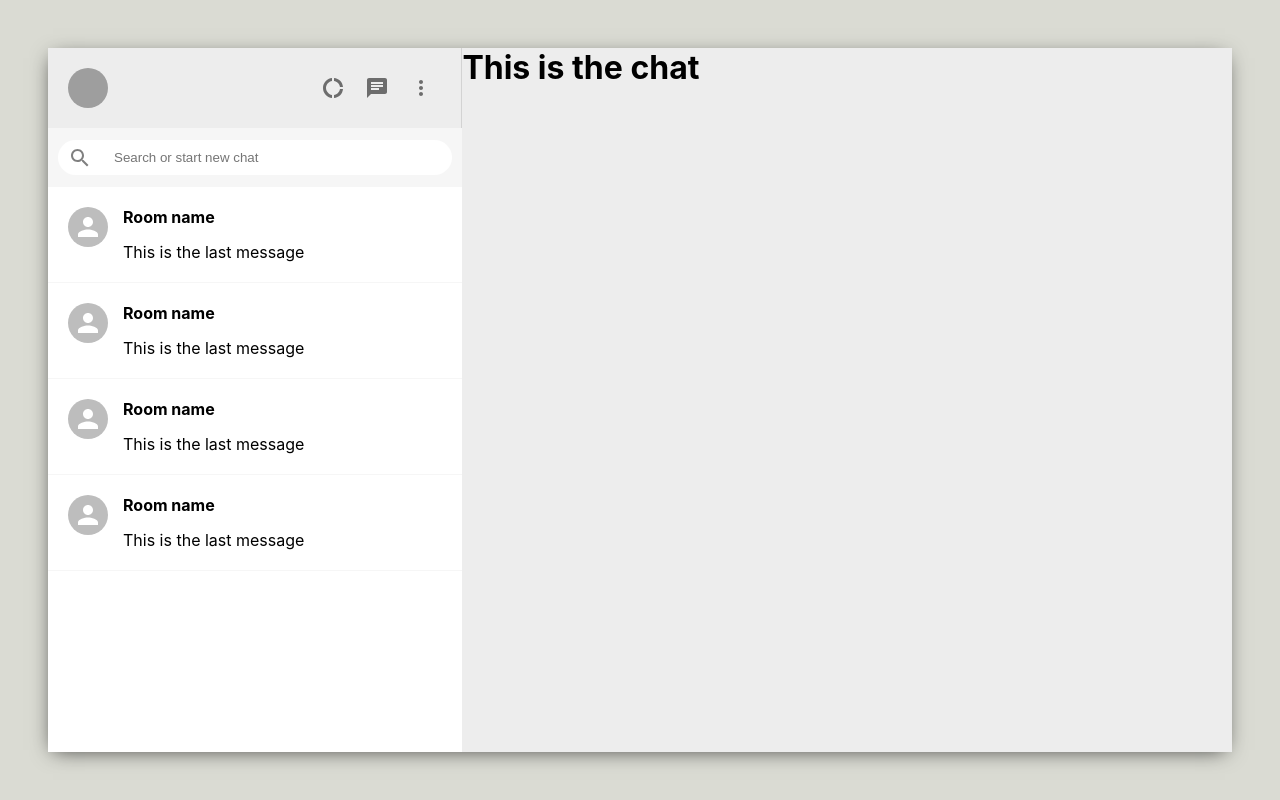
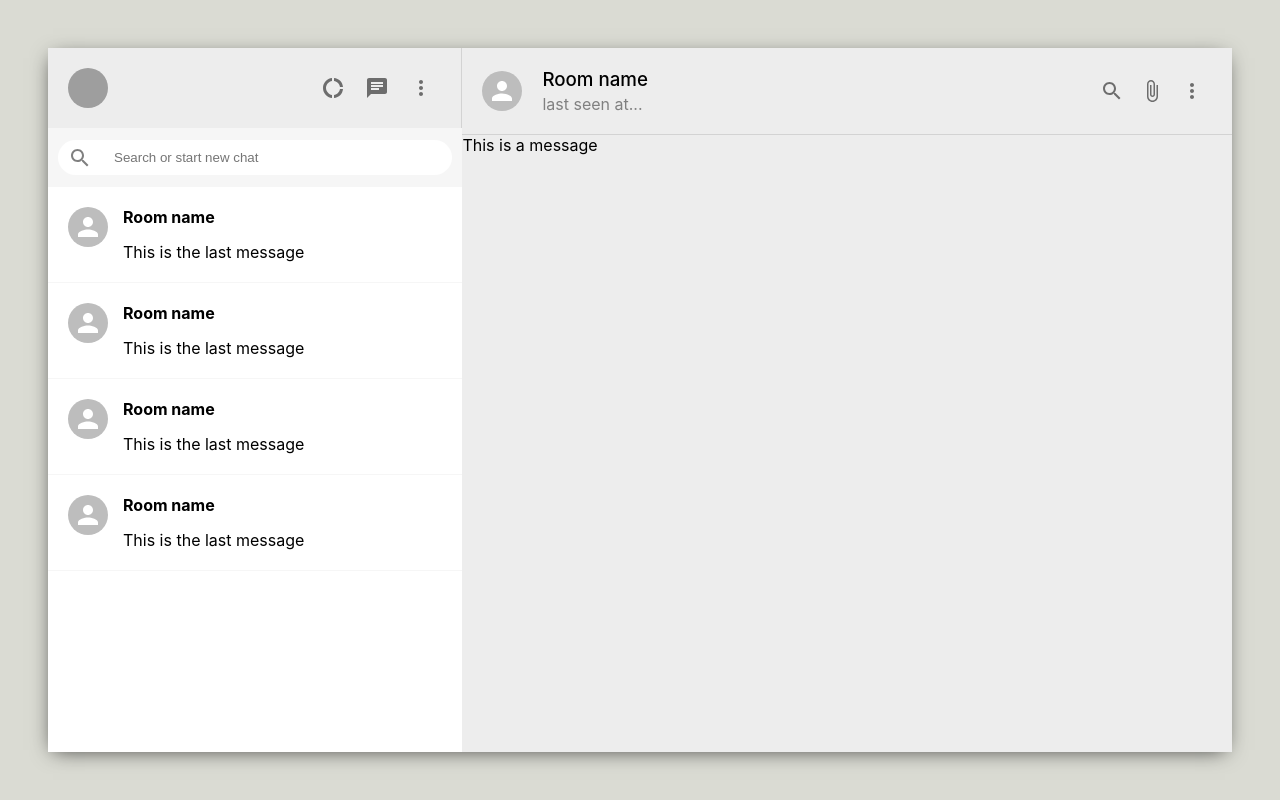
Before and after one commit to halannhile/whatsapp-clone, a React (Create React App) app: page / in a window 1280 px wide. Built offline with nearby package versions, Linux system fonts and the light colour scheme; grey boxes are pictures that could not be loaded.

Commit message:
finished styling chat portion's header

```diff
--- a/src/Chat.css
+++ b/src/Chat.css
@@ -3,3 +3,26 @@
     flex-direction: column;
     flex: 0.65;
 }
+
+.chat__header {
+    display: flex;
+    padding: 20px;
+    align-items: center;
+    border-bottom: 1px solid lightgray;
+}
+
+.chat__headerInfo {
+    padding-left: 20px;
+    /* push this component as far as possible */
+    flex: 1;
+}
+
+.chat__headerInfo > h3 {
+    margin-bottom: 3px;
+    /* changing the boldness of the text */
+    font-weight: 500;
+}
+
+.chat__headerInfo > p {
+    color: gray;
+}
--- a/src/Chat.js
+++ b/src/Chat.js
@@ -1,10 +1,34 @@
+import { SearchOutlined, AttachFile, MoreVert } from '@mui/icons-material'
+import { Avatar, IconButton } from '@mui/material'
 import React from 'react'
 import "./Chat.css"
 
 function Chat() {
   return (
     <div className="chat">
-        <h1>This is the chat</h1>
+
+        <div className="chat__header">
+
+          <Avatar/>
+
+          <div className="chat__headerInfo">
+            <h3>Room name</h3>
+            <p>last seen at...</p>
+          </div>
+
+          <div className="chat_headerRight">
+            <IconButton><SearchOutlined/></IconButton>
+            <IconButton><AttachFile/></IconButton>
+            <IconButton><MoreVert/></IconButton>
+          </div>
+
+
+        </div>
+
+        <div className="chat__body">
+          <p>This is a message</p>
+        </div>
+
     </div>
   )
 }
```
